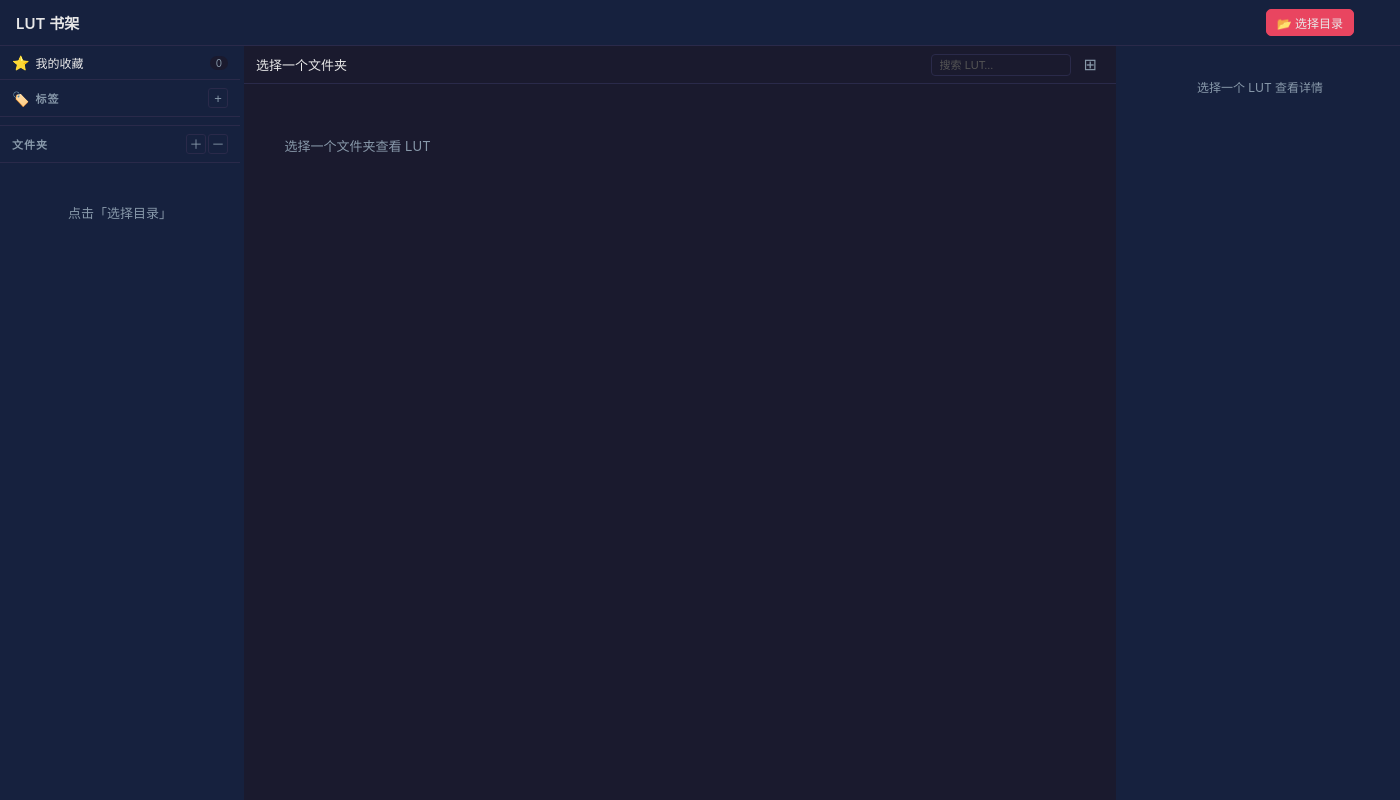
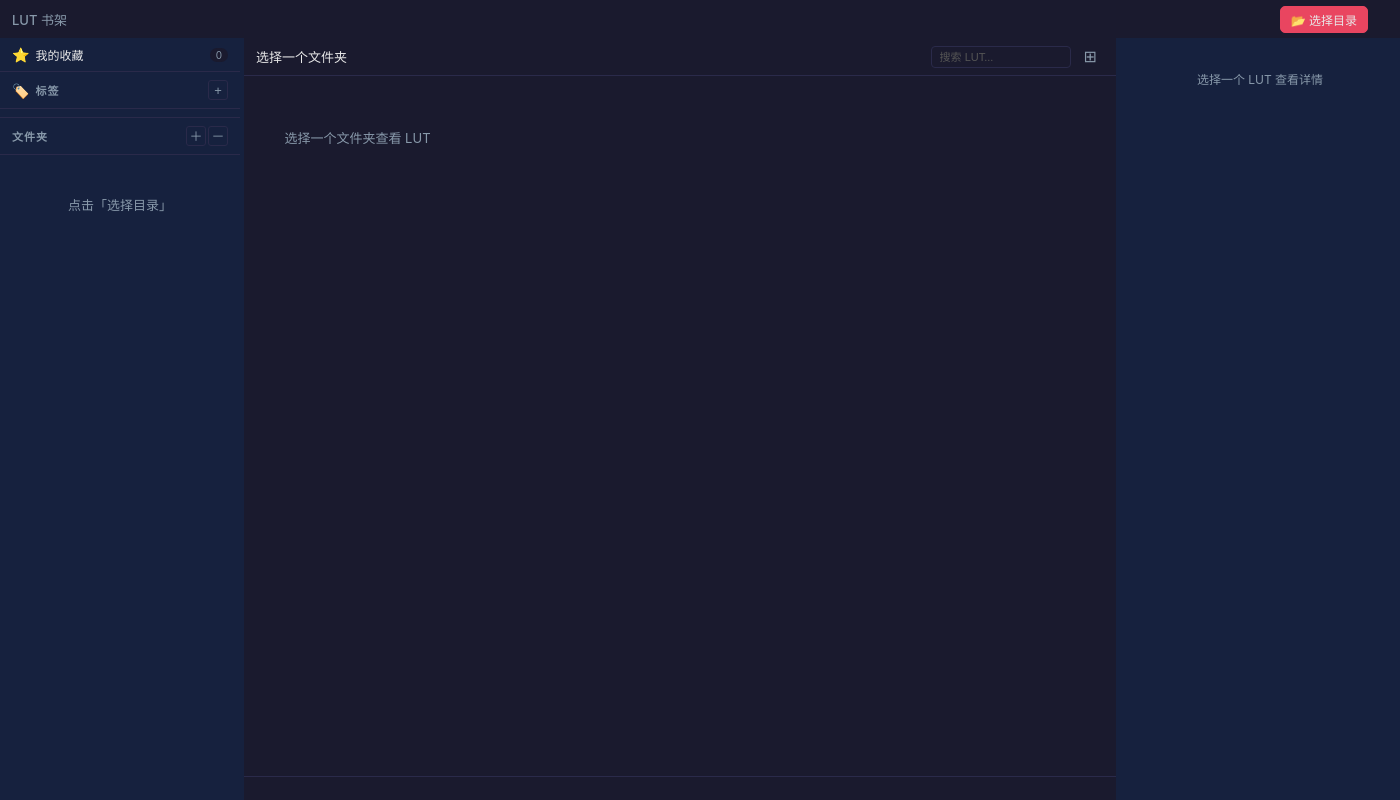
Before and after one commit to ZSinCos/lut-shelf, an Electron app: page index.html in a window 1400 px wide. Drawn offline with Linux system fonts and the light colour scheme; no server answers.

Commit message:
refactor: 统一界面风格 — header/工具栏背景统一，状态栏移至底部

```diff
--- a/css/style.css
+++ b/css/style.css
@@ -16,7 +16,7 @@
   --border: #2a2a4a;
   --sidebar-width: 240px;
   --infopanel-width: 280px;
-  --header-height: 46px;
+  --header-height: 38px;
 }
 
 body {
@@ -32,16 +32,16 @@ header {
   display: flex;
   align-items: center;
   justify-content: space-between;
-  padding: 0 16px;
-  height: var(--header-height);
-  background: var(--bg-secondary);
-  border-bottom: 1px solid var(--border);
+  padding: 0 12px;
+  height: 38px;
+  background: var(--bg-primary);
   -webkit-app-region: drag;
 }
 
 header h1 {
-  font-size: 15px;
-  font-weight: 600;
+  font-size: 13px;
+  font-weight: 500;
+  color: var(--text-secondary);
 }
 
 .header-actions {
@@ -65,13 +65,21 @@ header h1 {
   color: var(--text-secondary);
 }
 
-.header-status {
+/* ── Status bar ── */
+
+.status-bar {
+  display: flex;
+  align-items: center;
+  padding: 3px 12px;
+  background: var(--bg-primary);
+  border-top: 1px solid var(--border);
+  flex-shrink: 0;
+  min-height: 24px;
+}
+
+.status-text {
   font-size: 11px;
   color: var(--text-secondary);
-  max-width: 240px;
-  overflow: hidden;
-  text-overflow: ellipsis;
-  white-space: nowrap;
 }
 
 .btn {
@@ -701,7 +709,7 @@ header h1 {
   align-items: center;
   gap: 6px;
   padding: 6px 10px;
-  background: var(--bg-secondary);
+  background: var(--bg-primary);
   border-bottom: 1px solid var(--border);
   flex-shrink: 0;
 }
--- a/index.html
+++ b/index.html
@@ -14,7 +14,6 @@
         <button id="loadDirBtn" class="btn btn-primary">📂 选择目录</button>
         <span class="header-path" id="headerPath"></span>
         <span class="header-count" id="headerCount"></span>
-        <span class="header-status" id="headerStatus"></span>
       </div>
     </header>
 
@@ -64,6 +63,9 @@
         </div>
         <div class="shelf-grid" id="shelfGrid">
           <div class="empty-state"><p>选择一个文件夹查看 LUT</p></div>
+        </div>
+        <div class="status-bar" id="statusBar">
+          <span id="headerStatus" class="status-text"></span>
         </div>
         <div id="previewOverlay" class="preview-overlay" style="display:none">
           <div class="preview-toolbar">
```
